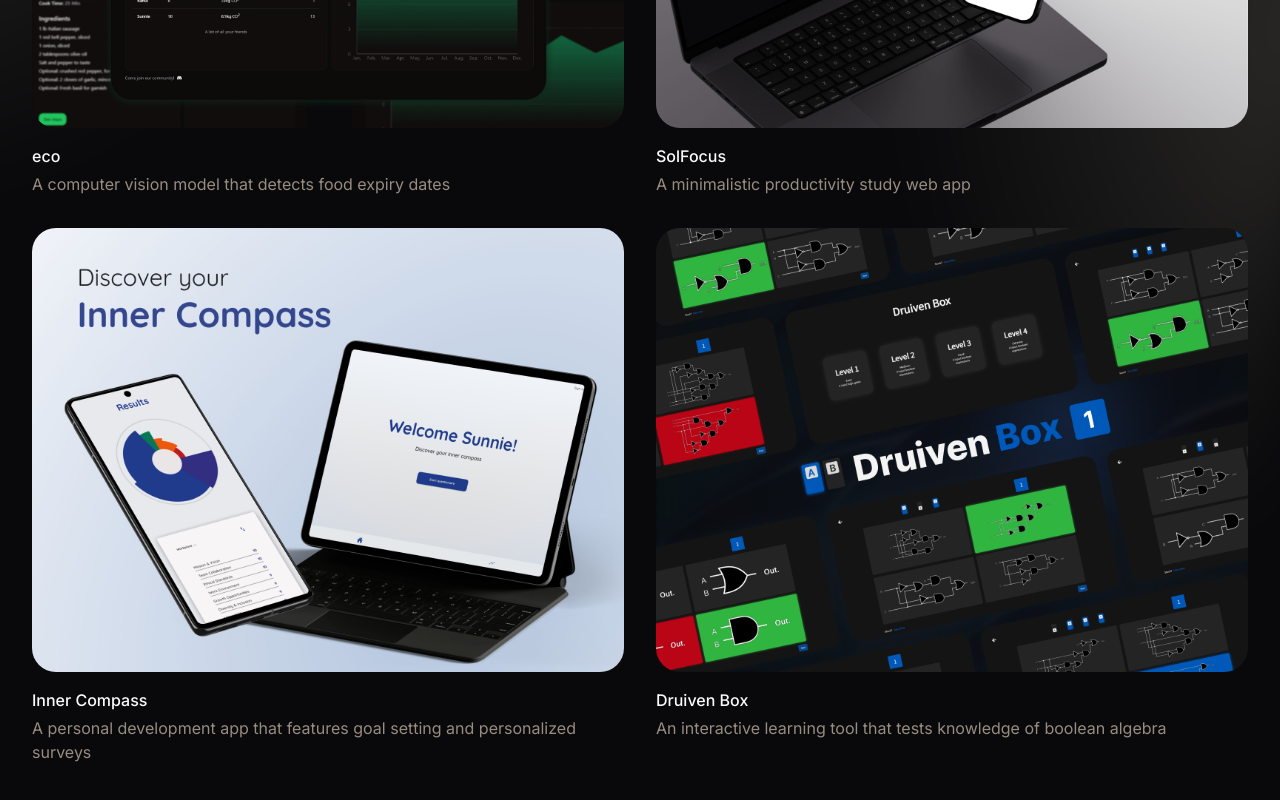
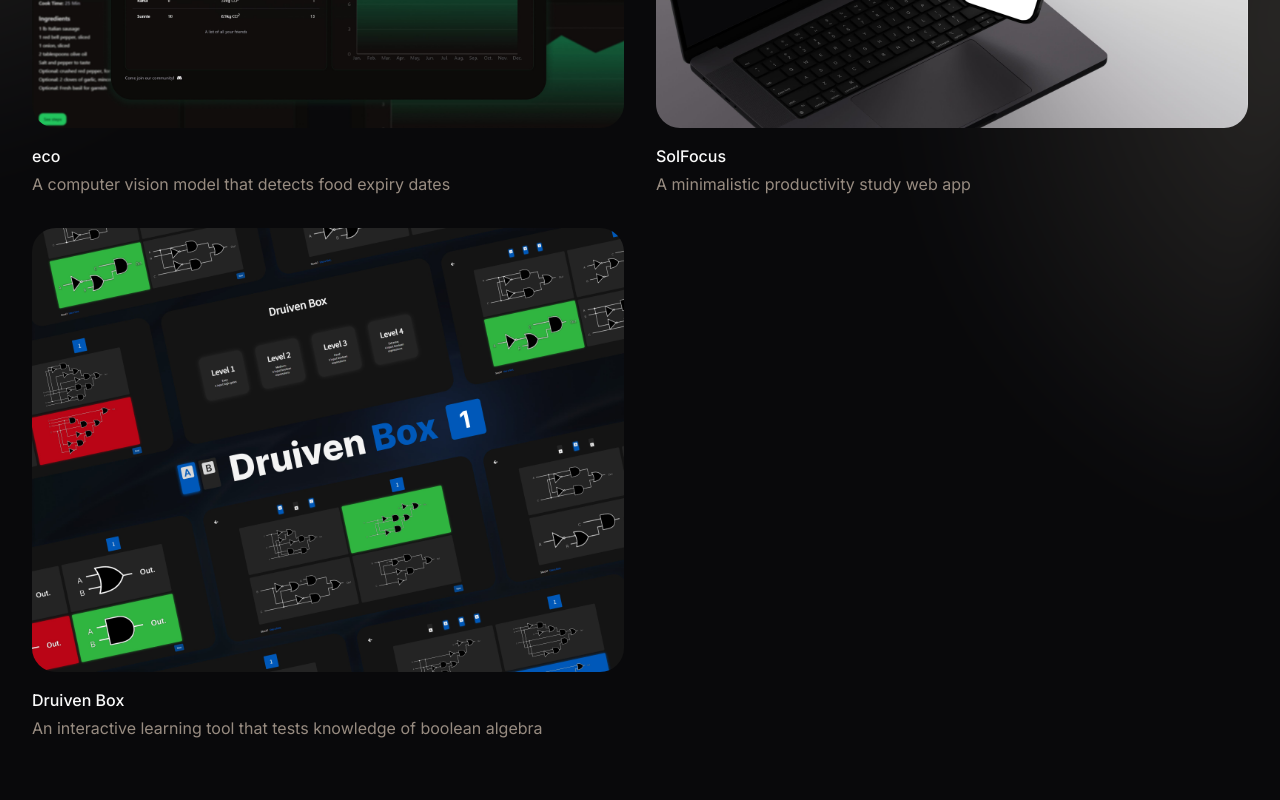
Before and after one commit to sunniekapar/portfolio, a Next.js app: page /projects in a window 1280 px wide. Shown: the part 1162-1962 px from the top of the page. Built offline with nearby package versions, Linux system fonts and the light colour scheme.

Commit message:
chore: remove inner compass for now

```diff
--- a/data/index.ts
+++ b/data/index.ts
@@ -61,22 +61,22 @@ export const projectData: ProjectDataProps[] = [
     tags: ["Firebase", "Firestore", "Express.js", "React", "Node.js", "Shadcn"],
     date: "Jan. 2024",
   },
-  {
-    title: "Inner Compass",
-    description:
-      "Inner Compass is a self-assessment app designed to guide users on their journey to self-improvement. This tool offers a personalized roadmap for personal growth and helps users recognize their achievements by pinpointing areas for development. The app provides surveys across various life aspects, such as health, career, and relationships with features that include goal-setting guidance and progress tracking.",
-    summary:
-      "A personal development app that features goal setting and personalized surveys",
-    tags: [
-      "MongoDB",
-      "Express.js",
-      "React Native",
-      "Node.js",
-      "Expo Router",
-      "Clerk",
-    ],
-    date: "Dec. 2023",
-  },
+  // {
+  //   title: "Inner Compass",
+  //   description:
+  //     "Inner Compass is a self-assessment app designed to guide users on their journey to self-improvement. This tool offers a personalized roadmap for personal growth and helps users recognize their achievements by pinpointing areas for development. The app provides surveys across various life aspects, such as health, career, and relationships with features that include goal-setting guidance and progress tracking.",
+  //   summary:
+  //     "A personal development app that features goal setting and personalized surveys",
+  //   tags: [
+  //     "MongoDB",
+  //     "Express.js",
+  //     "React Native",
+  //     "Node.js",
+  //     "Expo Router",
+  //     "Clerk",
+  //   ],
+  //   date: "Dec. 2023",
+  // },
   {
     title: "Druiven Box",
     description:
```
